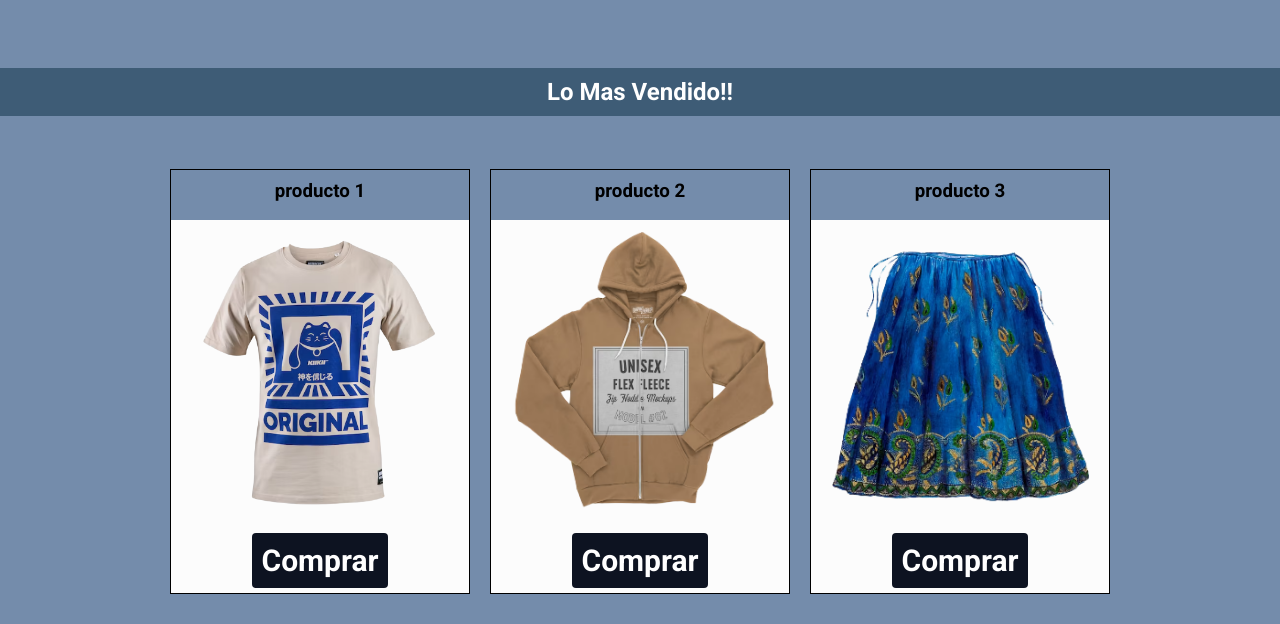
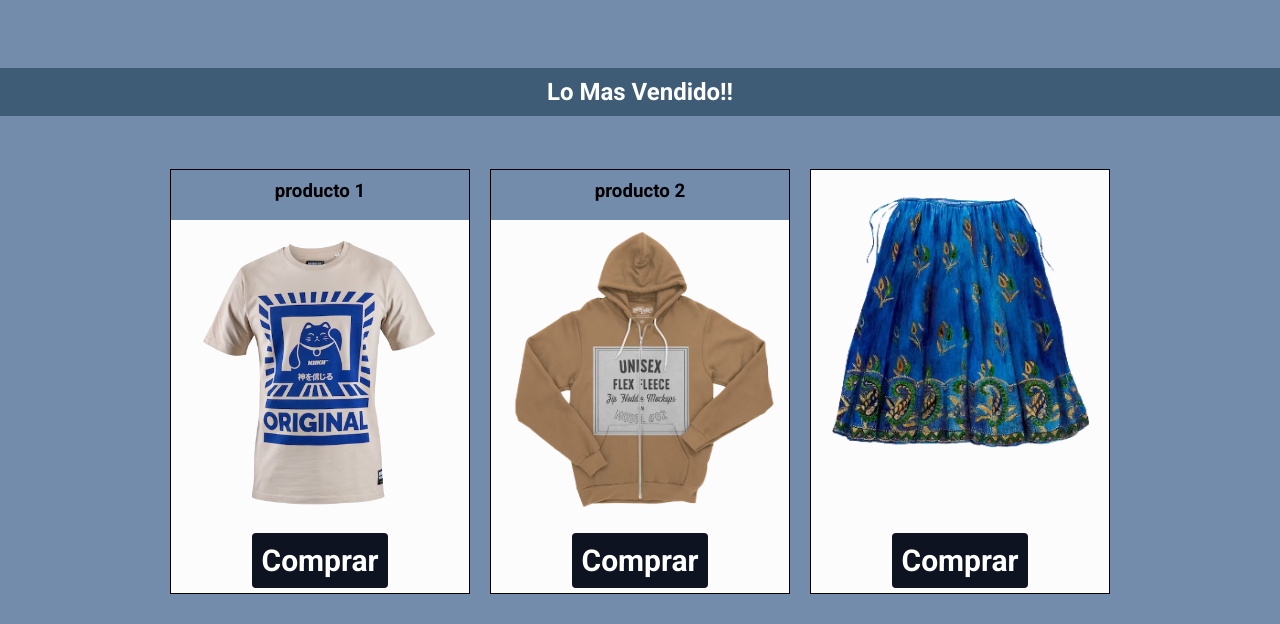
Before and after one commit to EricParodi/Clothing, a plain HTML site: page index.html in a window 1280 px wide. Shown: the part 1124-1748 px from the top of the page. Drawn offline with Linux system fonts and the light colour scheme.

Commit message:
index.html

```diff
--- a/index.html
+++ b/index.html
@@ -70,7 +70,6 @@
                 <a href="">Comprar</a>
             </div>
             <div>
-                <h3>producto 3</h3>
                 <img src="./img/ropa6.png" alt="producto 3">
                 <a href="">Comprar</a>
             </div>
```
